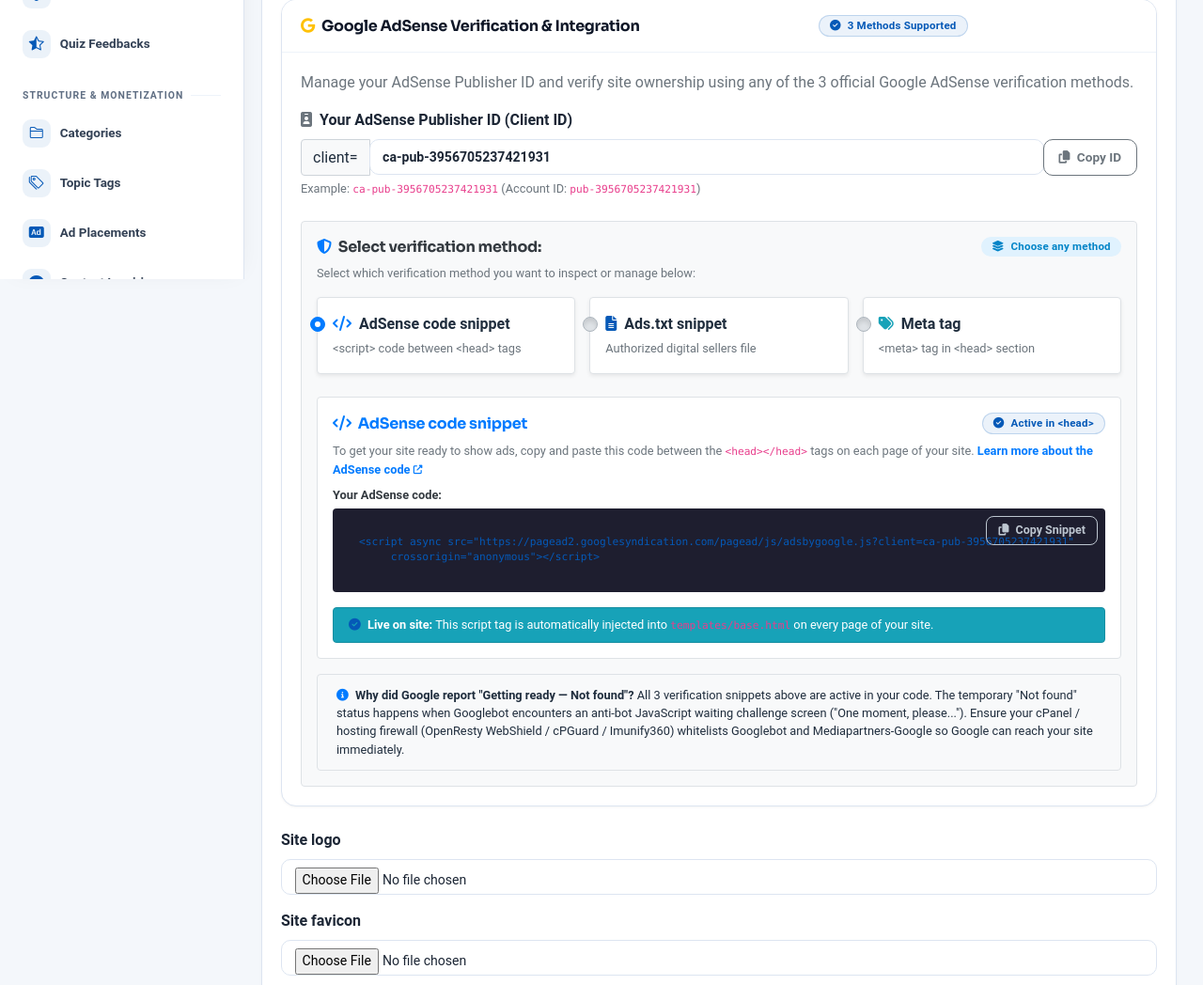
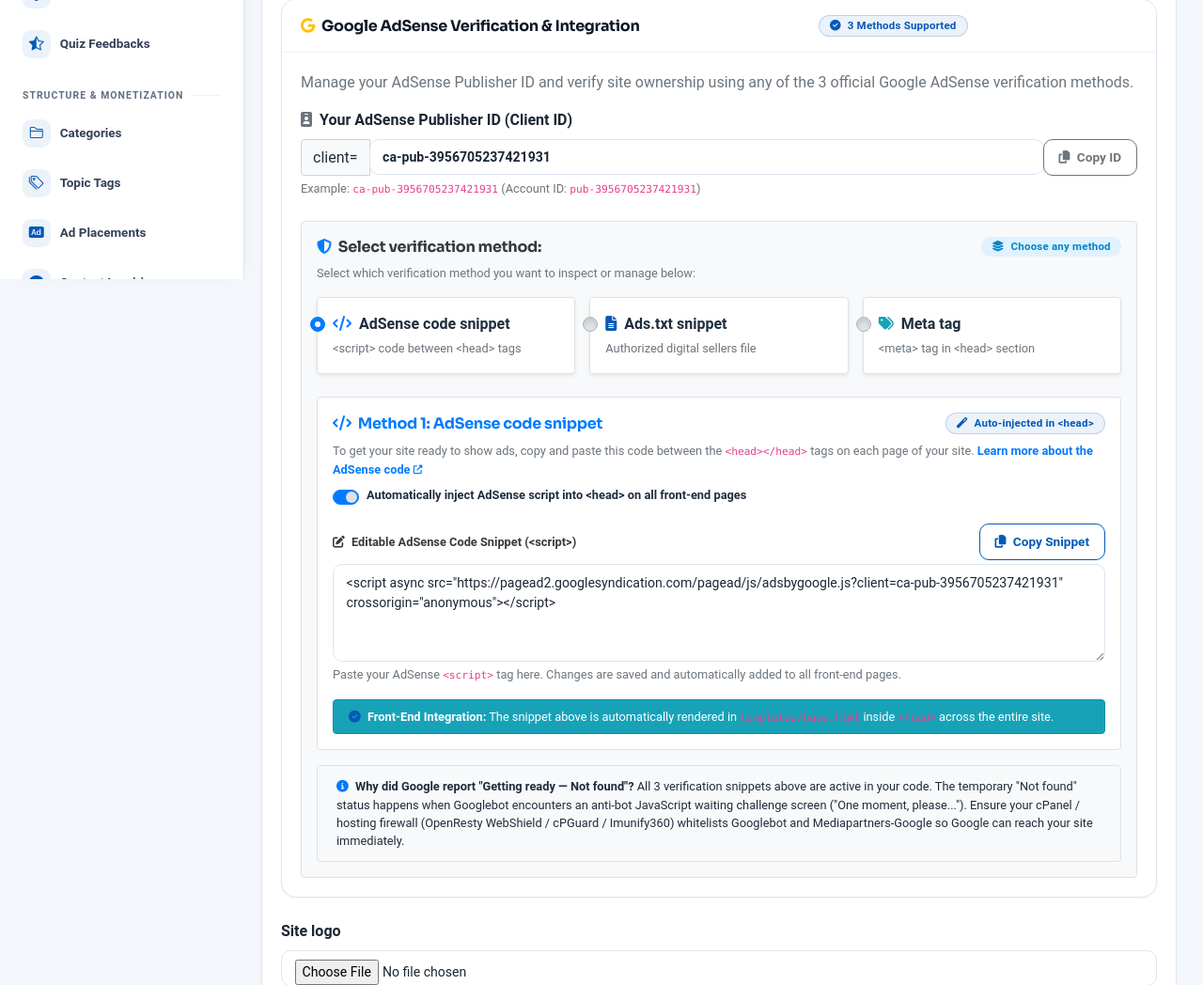
Before and after one commit to tulasinepali/Final-mysite, a Django app: page /rishav/settings/ in a window 1280 px wide, after a click on "Integrations". Shown: the part 503-1551 px from the top of the page at 94% size. Run offline with Django 5.2, Linux system fonts and the light colour scheme; the visitor is signed in with stand-in values (Sample User, id 1); data comes from the database, SQL or seed files in the repository; data that the repository does not hold is empty; some libraries are stand-ins or nearby versions.

Commit message:
Make AdSense code snippet, ads.txt, and meta tag editable with front-end auto-injection

```diff
--- a/core/views.py
+++ b/core/views.py
@@ -169,6 +169,8 @@ def ads_txt(request):
     from django.http import HttpResponse
     try:
         s = SiteSettings.objects.first()
+        if s and hasattr(s, 'enable_ads_txt') and not s.enable_ads_txt:
+            return HttpResponse("", content_type='text/plain; charset=utf-8')
         if s and s.ads_txt_content:
             content = s.ads_txt_content.strip()
         else:
--- a/dashboard/forms.py
+++ b/dashboard/forms.py
@@ -37,6 +37,8 @@ class SiteSettingsForm(forms.ModelForm):
             'address': forms.Textarea(attrs={'rows': 2}),
             'email_host_password': forms.PasswordInput(render_value=True, attrs={'placeholder': '••••••••••••••••'}),
             'ads_txt_content': forms.Textarea(attrs={'rows': 4, 'placeholder': 'google.com, pub-3956705237421931, DIRECT, f08c47fec0942fa0'}),
+            'adsense_code_snippet': forms.Textarea(attrs={'rows': 4, 'placeholder': '<script async src="https://pagead2.googlesyndication.com/..."></script>'}),
+            'adsense_meta_tag': forms.Textarea(attrs={'rows': 3, 'placeholder': '<meta name="google-adsense-account" content="ca-pub-3956705237421931">'}),
             'adsense_verification_method': forms.RadioSelect(),
         }
 
--- a/templates/dashboard/settings_form.html
+++ b/templates/dashboard/settings_form.html
@@ -494,9 +494,9 @@
                                         <div id="panel_verification_code" class="verification-panel p-3 bg-white border rounded">
                                             <div class="d-flex justify-content-between align-items-center mb-2">
                                                 <h6 class="font-weight-bold text-primary mb-0">
-                                                    <i class="fas fa-code mr-1"></i> AdSense code snippet
+                                                    <i class="fas fa-code mr-1"></i> Method 1: AdSense code snippet
                                                 </h6>
-                                                <span class="badge badge-success px-2 py-1"><i class="fas fa-check-circle mr-1"></i> Active in &lt;head&gt;</span>
+                                                <span class="badge badge-success px-2 py-1"><i class="fas fa-magic mr-1"></i> Auto-injected in &lt;head&gt;</span>
                                             </div>
                                             <p class="text-secondary small mb-2">
                                                 To get your site ready to show ads, copy and paste this code between the <code>&lt;head&gt;&lt;/head&gt;</code> tags on each page of your site.
@@ -504,16 +504,34 @@
                                                     Learn more about the AdSense code <i class="fas fa-external-link-alt fa-xs"></i>
                                                 </a>
                                             </p>
-                                            <div class="font-weight-bold text-dark small mb-1">Your AdSense code:</div>
-                                            <div class="position-relative bg-dark text-light p-3 rounded font-monospace small mb-3" style="background-color: #1e1e2f !important;">
-                                                <button type="button" class="btn btn-sm btn-outline-light position-absolute" style="top: 8px; right: 8px;" onclick="copyElementText('adsense_code_display', 'AdSense Code Snippet')">
-                                                    <i class="fas fa-copy mr-1"></i> Copy Snippet
-                                                </button>
-                                                <pre class="m-0 text-success" id="adsense_code_display" style="white-space: pre-wrap; word-break: break-all;"><code>&lt;script async src="https://pagead2.googlesyndication.com/pagead/js/adsbygoogle.js?client={{ form.instance.adsense_client_id|default:'ca-pub-3956705237421931' }}"
-     crossorigin="anonymous"&gt;&lt;/script&gt;</code></pre>
+
+                                            <div class="custom-control custom-switch mb-3">
+                                                {{ form.enable_adsense_code|add_class:'custom-control-input'|attr:'id:enable_adsense_code_switch' }}
+                                                <label class="custom-control-label font-weight-bold small" style="cursor: pointer;" for="enable_adsense_code_switch">
+                                                    Automatically inject AdSense script into &lt;head&gt; on all front-end pages
+                                                </label>
                                             </div>
-                                            <div class="alert alert-info py-2 px-3 small mb-0">
-                                                <i class="fas fa-check-circle mr-1 text-success"></i> <strong>Live on site:</strong> This script tag is automatically injected into <code>templates/base.html</code> on every page of your site.
+
+                                            <div class="form-group mb-2">
+                                                <div class="d-flex justify-content-between align-items-center mb-1">
+                                                    <label for="{{ form.adsense_code_snippet.id_for_label }}" class="font-weight-bold small text-dark mb-0">
+                                                        <i class="fas fa-edit mr-1"></i> Editable AdSense Code Snippet (&lt;script&gt;)
+                                                    </label>
+                                                    <button type="button" class="btn btn-xs btn-outline-primary" onclick="copyRawText(document.getElementById('{{ form.adsense_code_snippet.id_for_label }}').value, 'AdSense Code Snippet')">
+                                                        <i class="fas fa-copy mr-1"></i> Copy Snippet
+                                                    </button>
+                                                </div>
+                                                {{ form.adsense_code_snippet|add_class:'form-control font-monospace small'|attr:'rows:4' }}
+                                                {% if form.adsense_code_snippet.errors %}
+                                                {% for error in form.adsense_code_snippet.errors %}
+                                                <span class="error invalid-feedback d-block">{{ error }}</span>
+                                                {% endfor %}
+                                                {% endif %}
+                                                <small class="form-text text-muted">Paste your AdSense <code>&lt;script&gt;</code> tag here. Changes are saved and automatically added to all front-end pages.</small>
+                                            </div>
+
+                                            <div class="alert alert-info py-2 px-3 small mb-0 mt-3">
+                                                <i class="fas fa-check-circle mr-1 text-success"></i> <strong>Front-End Integration:</strong> The snippet above is automatically rendered in <code>templates/base.html</code> inside <code>&lt;head&gt;</code> across the entire site.
                                             </div>
                                         </div>
 
@@ -521,31 +539,41 @@
                                         <div id="panel_verification_adstxt" class="verification-panel p-3 bg-white border rounded" style="display: none;">
                                             <div class="d-flex justify-content-between align-items-center mb-2">
                                                 <h6 class="font-weight-bold text-success mb-0">
-                                                    <i class="fas fa-file-alt mr-1"></i> Ads.txt snippet
+                                                    <i class="fas fa-file-alt mr-1"></i> Method 2: Ads.txt snippet
                                                 </h6>
-                                                <span class="badge badge-success px-2 py-1"><i class="fas fa-check-circle mr-1"></i> Live at /ads.txt</span>
+                                                <span class="badge badge-success px-2 py-1"><i class="fas fa-globe mr-1"></i> Live at /ads.txt</span>
                                             </div>
                                             <p class="text-secondary small mb-2">
-                                                Add this snippet to your <code>ads.txt</code> file in your root domain. Google uses this to verify domain ownership and confirm authorized ad sellers.
+                                                An <code>ads.txt</code> file identifies authorized sellers of your digital ad inventory. Google checks this to verify domain ownership.
                                             </p>
-                                            <div class="font-weight-bold text-dark small mb-1">Your Ads.txt snippet:</div>
-                                            <div class="position-relative bg-dark text-light p-3 rounded font-monospace small mb-3" style="background-color: #1e1e2f !important;">
-                                                <button type="button" class="btn btn-sm btn-outline-light position-absolute" style="top: 8px; right: 8px;" onclick="copyElementText('adstxt_code_display', 'Ads.txt Snippet')">
-                                                    <i class="fas fa-copy mr-1"></i> Copy Snippet
-                                                </button>
-                                                <pre class="m-0 text-warning" id="adstxt_code_display" style="white-space: pre-wrap;"><code>google.com, pub-3956705237421931, DIRECT, f08c47fec0942fa0</code></pre>
+
+                                            <div class="custom-control custom-switch mb-3">
+                                                {{ form.enable_ads_txt|add_class:'custom-control-input'|attr:'id:enable_ads_txt_switch' }}
+                                                <label class="custom-control-label font-weight-bold small" style="cursor: pointer;" for="enable_ads_txt_switch">
+                                                    Enable dynamic /ads.txt file serving
+                                                </label>
                                             </div>
 
                                             <div class="form-group mb-2">
-                                                <label for="{{ form.ads_txt_content.id_for_label }}" class="font-weight-bold small text-dark">
-                                                    <i class="fas fa-edit mr-1"></i> Manage Live /ads.txt Content
-                                                </label>
-                                                {{ form.ads_txt_content|add_class:'form-control font-monospace small'|attr:'rows:3' }}
-                                                <small class="form-text text-muted">You can edit this or add partner seller records here. Changes are immediately saved and served dynamically at <code>/ads.txt</code>.</small>
+                                                <div class="d-flex justify-content-between align-items-center mb-1">
+                                                    <label for="{{ form.ads_txt_content.id_for_label }}" class="font-weight-bold small text-dark mb-0">
+                                                        <i class="fas fa-edit mr-1"></i> Editable /ads.txt Content
+                                                    </label>
+                                                    <button type="button" class="btn btn-xs btn-outline-success" onclick="copyRawText(document.getElementById('{{ form.ads_txt_content.id_for_label }}').value, 'Ads.txt Snippet')">
+                                                        <i class="fas fa-copy mr-1"></i> Copy Snippet
+                                                    </button>
+                                                </div>
+                                                {{ form.ads_txt_content|add_class:'form-control font-monospace small'|attr:'rows:4' }}
+                                                {% if form.ads_txt_content.errors %}
+                                                {% for error in form.ads_txt_content.errors %}
+                                                <span class="error invalid-feedback d-block">{{ error }}</span>
+                                                {% endfor %}
+                                                {% endif %}
+                                                <small class="form-text text-muted">You can customize or add authorized seller lines here. Changes are immediately saved and served live at <code>/ads.txt</code>.</small>
                                             </div>
 
                                             <div class="d-flex align-items-center justify-content-between mt-3 pt-2 border-top">
-                                                <span class="small text-muted"><i class="fas fa-globe mr-1 text-primary"></i> Live URL: <code>https://tulasinepali.com.np/ads.txt</code></span>
+                                                <span class="small text-muted"><i class="fas fa-globe mr-1 text-primary"></i> Public URL: <code>https://tulasinepali.com.np/ads.txt</code></span>
                                                 <a href="/ads.txt" target="_blank" class="btn btn-sm btn-outline-primary">
                                                     <i class="fas fa-external-link-alt mr-1"></i> View Live ads.txt
                                                 </a>
@@ -556,22 +584,41 @@
                                         <div id="panel_verification_meta" class="verification-panel p-3 bg-white border rounded" style="display: none;">
                                             <div class="d-flex justify-content-between align-items-center mb-2">
                                                 <h6 class="font-weight-bold text-info mb-0">
-                                                    <i class="fas fa-tags mr-1"></i> Meta tag
+                                                    <i class="fas fa-tags mr-1"></i> Method 3: Meta tag
                                                 </h6>
-                                                <span class="badge badge-success px-2 py-1"><i class="fas fa-check-circle mr-1"></i> Active in &lt;head&gt;</span>
+                                                <span class="badge badge-success px-2 py-1"><i class="fas fa-magic mr-1"></i> Auto-injected in &lt;head&gt;</span>
                                             </div>
                                             <p class="text-secondary small mb-2">
                                                 Copy and paste this meta tag into your site's HTML head between <code>&lt;head&gt;&lt;/head&gt;</code> tags.
                                             </p>
-                                            <div class="font-weight-bold text-dark small mb-1">Your Meta tag:</div>
-                                            <div class="position-relative bg-dark text-light p-3 rounded font-monospace small mb-3" style="background-color: #1e1e2f !important;">
-                                                <button type="button" class="btn btn-sm btn-outline-light position-absolute" style="top: 8px; right: 8px;" onclick="copyElementText('meta_tag_code_display', 'Meta Tag Snippet')">
-                                                    <i class="fas fa-copy mr-1"></i> Copy Snippet
-                                                </button>
-                                                <pre class="m-0 text-info" id="meta_tag_code_display" style="white-space: pre-wrap;"><code>&lt;meta name="google-adsense-account" content="{{ form.instance.adsense_client_id|default:'ca-pub-3956705237421931' }}"&gt;</code></pre>
+
+                                            <div class="custom-control custom-switch mb-3">
+                                                {{ form.enable_adsense_meta|add_class:'custom-control-input'|attr:'id:enable_adsense_meta_switch' }}
+                                                <label class="custom-control-label font-weight-bold small" style="cursor: pointer;" for="enable_adsense_meta_switch">
+                                                    Automatically inject AdSense meta tag into &lt;head&gt; on all front-end pages
+                                                </label>
                                             </div>
-                                            <div class="alert alert-info py-2 px-3 small mb-0">
-                                                <i class="fas fa-check-circle mr-1 text-success"></i> <strong>Live on site:</strong> This meta tag is active in <code>templates/base.html</code> on every page of your site.
+
+                                            <div class="form-group mb-2">
+                                                <div class="d-flex justify-content-between align-items-center mb-1">
+                                                    <label for="{{ form.adsense_meta_tag.id_for_label }}" class="font-weight-bold small text-dark mb-0">
+                                                        <i class="fas fa-edit mr-1"></i> Editable &lt;meta&gt; Tag Code
+                                                    </label>
+                                                    <button type="button" class="btn btn-xs btn-outline-info" onclick="copyRawText(document.getElementById('{{ form.adsense_meta_tag.id_for_label }}').value, 'Meta Tag Snippet')">
+                                                        <i class="fas fa-copy mr-1"></i> Copy Snippet
+                                                    </button>
+                                                </div>
+                                                {{ form.adsense_meta_tag|add_class:'form-control font-monospace small'|attr:'rows:3' }}
+                                                {% if form.adsense_meta_tag.errors %}
+                                                {% for error in form.adsense_meta_tag.errors %}
+                                                <span class="error invalid-feedback d-block">{{ error }}</span>
+                                                {% endfor %}
+                                                {% endif %}
+                                                <small class="form-text text-muted">Paste your AdSense <code>&lt;meta&gt;</code> tag here. Changes are saved and automatically added to all front-end pages.</small>
+                                            </div>
+
+                                            <div class="alert alert-info py-2 px-3 small mb-0 mt-3">
+                                                <i class="fas fa-check-circle mr-1 text-success"></i> <strong>Front-End Integration:</strong> This meta tag is automatically rendered in <code>templates/base.html</code> inside <code>&lt;head&gt;</code> across the entire site.
                                             </div>
                                         </div>
 
@@ -587,7 +634,7 @@
 
                             <!-- Any extra fields not in defined sections -->
                             {% for field in form %}
-                                {% if field.name not in 'site_name,site_tagline,site_description,owner_name,owner_title,owner_tagline,owner_experience,owner_bio,owner_image,mission,vision,contact_email,contact_phone,address,facebook_url,twitter_url,youtube_url,instagram_url,google_analytics_id,adsense_client_id,adsense_verification_method,ads_txt_content,enable_web_push,onesignal_app_id,onesignal_rest_api_key,auto_push_on_quiz,auto_push_on_blog,sender_email,email_host,email_port,email_host_user,email_host_password,email_use_tls,auto_email_on_quiz,auto_email_on_note,auto_email_on_blog,auto_email_on_download' %}
+                                {% if field.name not in 'site_name,site_tagline,site_description,owner_name,owner_title,owner_tagline,owner_experience,owner_bio,owner_image,mission,vision,contact_email,contact_phone,address,facebook_url,twitter_url,youtube_url,instagram_url,google_analytics_id,adsense_client_id,adsense_verification_method,enable_adsense_code,adsense_code_snippet,enable_adsense_meta,adsense_meta_tag,enable_ads_txt,ads_txt_content,enable_web_push,onesignal_app_id,onesignal_rest_api_key,auto_push_on_quiz,auto_push_on_blog,sender_email,email_host,email_port,email_host_user,email_host_password,email_use_tls,auto_email_on_quiz,auto_email_on_note,auto_email_on_blog,auto_email_on_download' %}
                                 <div class="form-group">
                                     <label for="{{ field.id_for_label }}">{{ field.label }}{% if field.field.required %} <span class="text-danger">*</span>{% endif %}</label>
                                     {{ field|add_class:'form-control'|add_error_class:'is-invalid' }}
```
Also changed, not shown: core/admin.py (+6 -1 lines), core/models.py (+22 -0 lines), templates/base.html (+14 -2 lines), core/migrations/0015_sitesettings_adsense_code_snippet_and_more.py (added).
